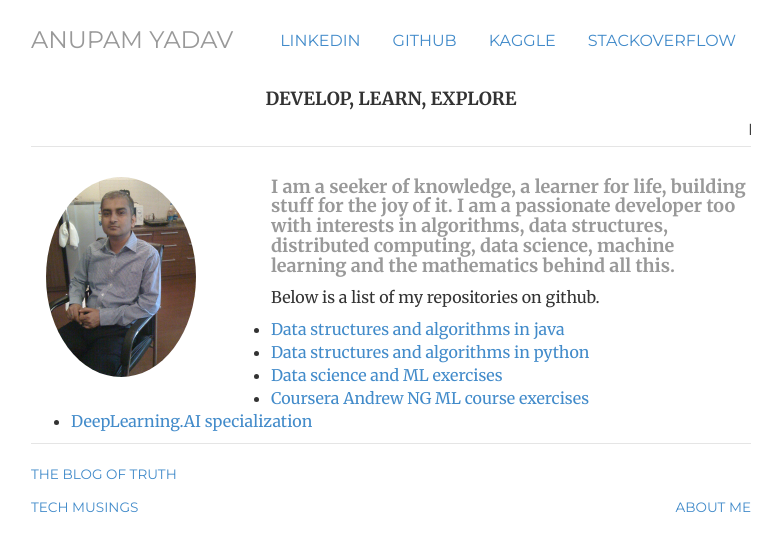
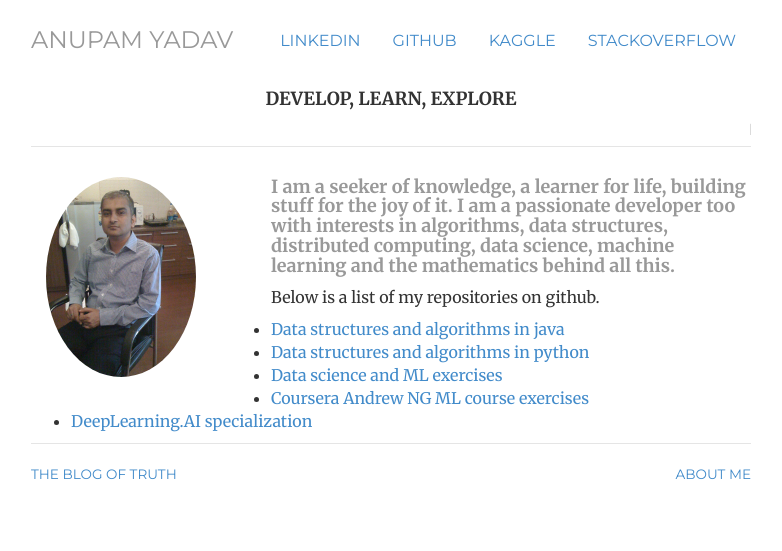
Before and after one commit to bk-anupam/bk-anupam.github.io, a Jekyll site: the page built from index.html, in a window 1280 px wide. Shown: the top 551 px of the page, without its empty margins (249-1031 px from the left). Built offline with Jekyll 4.4.1, drawn with Linux system fonts in a browser that asks for light colours.

Commit message:
Update footer.html

```diff
--- a/_includes/footer.html
+++ b/_includes/footer.html
@@ -2,9 +2,6 @@
 	<div class="row">
 	<div class="col-sm-8">
 		<p class="pull-left"><small><a href="/blog/index.html" title="The blog of truth">The blog of Truth</a></small></p>
-	</div>
-	<div class="col-sm-8">
-		<p class="pull-center"><small><a href="/blog/techblog.html" title="Tech musings">Tech musings</a></small></p>
 	</div>
 	<div class="col-sm-4">
 		<p class="pull-right"><small><a href="/pages/AboutMe.html" title="About Me">About Me</a></small></p>
```
